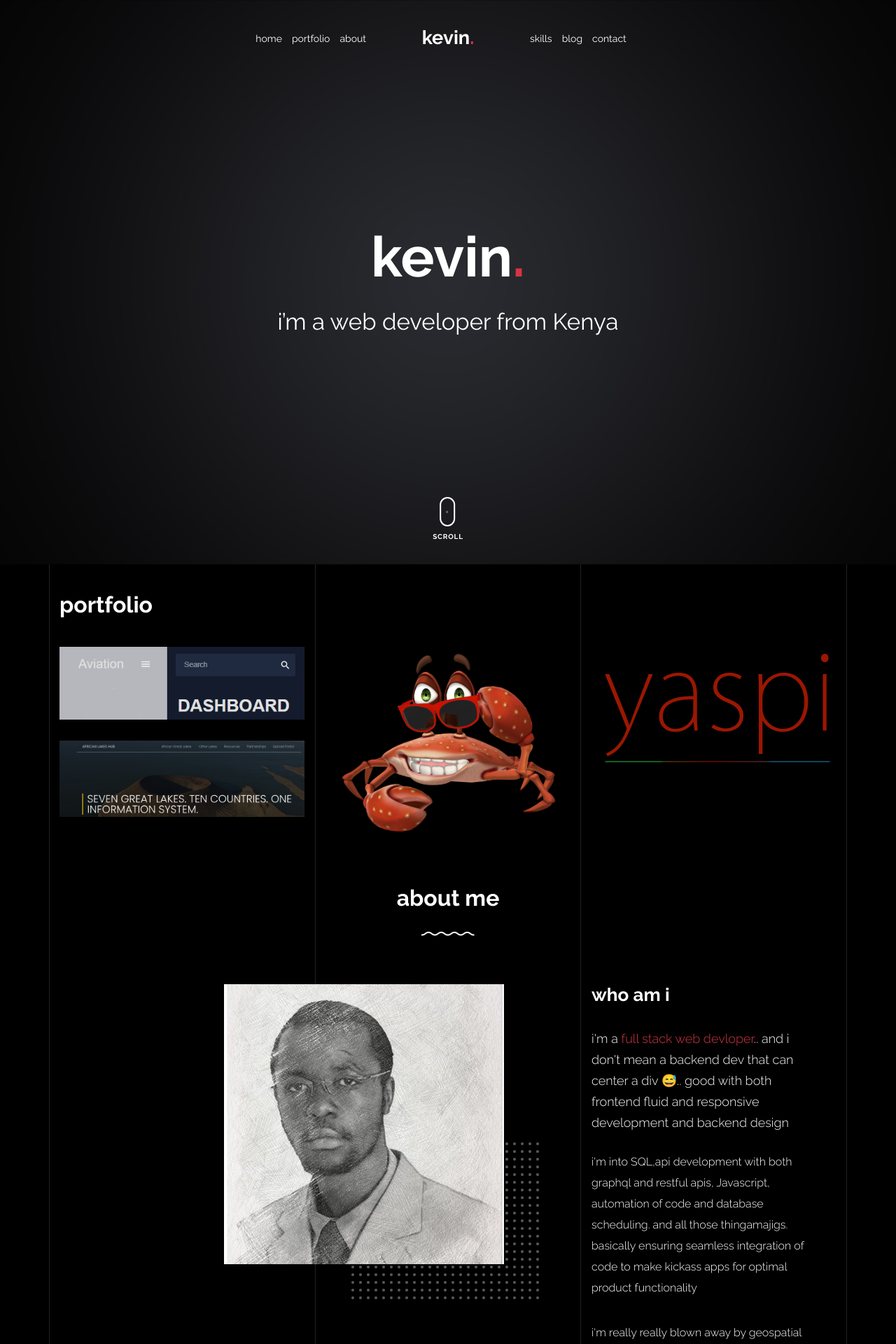
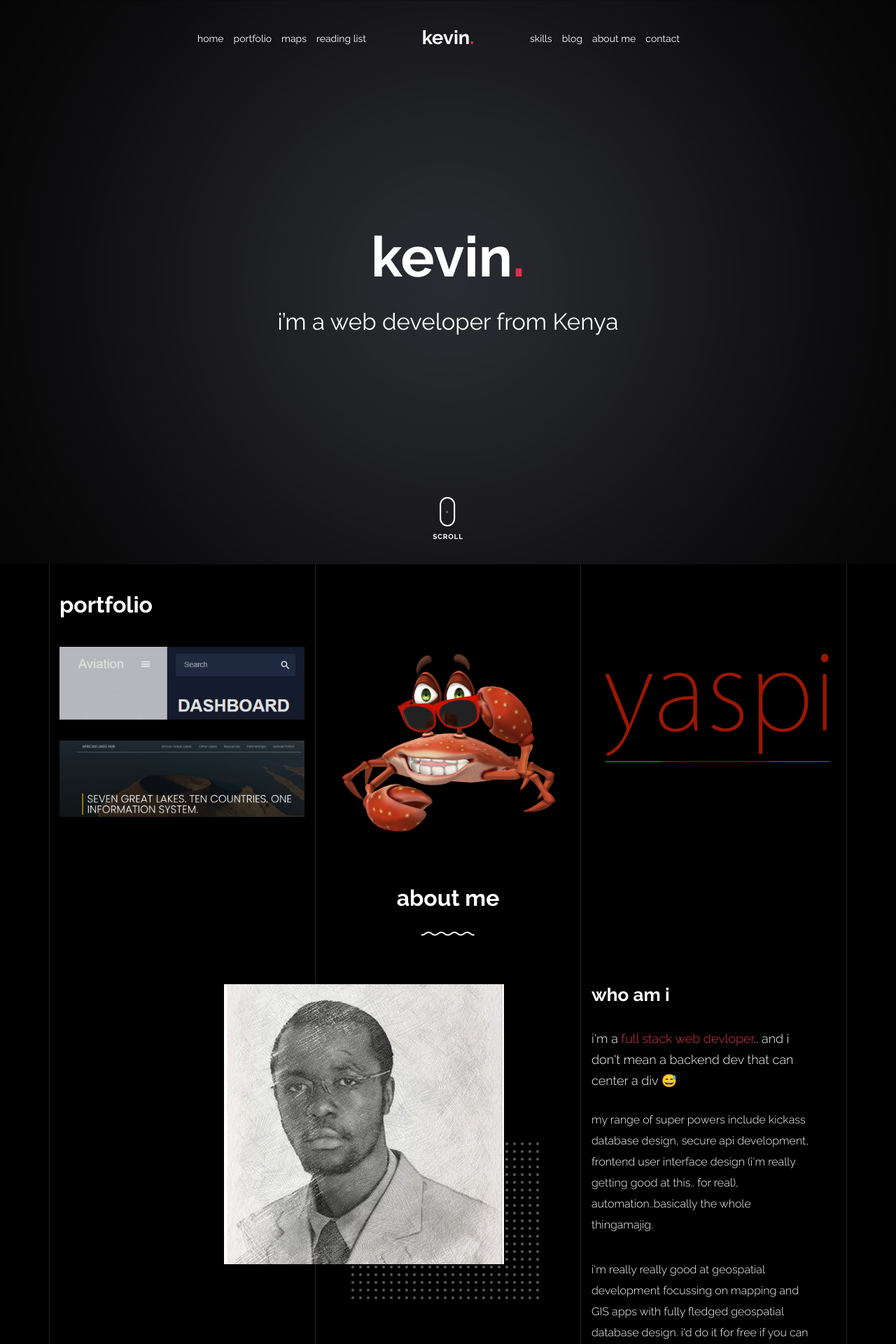
Before and after one commit to odhiambokevin/portfolio, a React (Create React App) app in the folder frontend/: page / in a window 1280 px wide. Shown: the top 1920 px of the page at 70% size. Built offline with nearby package versions, Linux system fonts and the light colour scheme.

Commit message:
refactor: update about me section

```diff
--- a/frontend/src/components/Header.js
+++ b/frontend/src/components/Header.js
@@ -27,7 +27,8 @@ function Header() {
               <ul className="site-nav-ul js-clone-nav text-left d-none d-lg-inline-block">
                 <li><a href="/" className="nav-link">home</a></li>
                 <li><Link to="/#portfolio-section" className="nav-link">portfolio</Link></li>
-                <li><Link to="/#about-section" className="nav-link">about</Link></li>
+                <li><Link to="/#maps-section" className="nav-link">maps</Link></li>
+                <li><Link to="/#reading-section" className="nav-link">reading list</Link></li>
               </ul>
             </div>
             <div className="site-logo pos-absolute">
@@ -37,6 +38,7 @@ function Header() {
               <ul className="site-nav-ul js-clone-nav text-left d-none d-lg-inline-block">
                 <li><Link to="/#services-section" className="nav-link">skills</Link></li>
                 <li><Link to="/#journal-section" className="nav-link">blog</Link></li>
+                <li><Link to="/#about-section" className="nav-link">about me</Link></li>
                 <li><Link to="/#contact-section" className="nav-link">contact</Link></li>
               </ul>
 
--- a/frontend/src/pages/Home.js
+++ b/frontend/src/pages/Home.js
@@ -126,9 +126,9 @@ function Home() {
                 </div>
                 <div className="col-lg-4 pr-lg-5">
                 <h3 className="mb-4 heading-h3"><span className="gsap-reveal">who am i</span></h3>
-                <p className="lead gsap-reveal">i'm a <Link to="http://github.com/odhiambokevin">full stack web devloper</Link>.. and i don't mean a backend dev that can center a div 😅.. good with both frontend fluid and responsive development and backend design</p>
-                <p className="mb-4 gsap-reveal">i'm into SQL,api development with both graphql and restful apis, Javascript, automation of code and database scheduling. and all those thingamajigs. basically  ensuring seamless integration of code to make kickass apps for optimal product functionality </p>
-                <p className="mb-4 gsap-reveal">i'm really really blown away by geospatial development focussing on mapping and GIS apps with fully fledged geospatial database design. i'd do it for free, at an affordable fee of course 😜 Leaflet, Geodjango, postgis,Geoserver,Nginx, React... you get the drift.. you can hit me up <Link to="/#contact-section">here</Link></p>
+                <p className="lead gsap-reveal">i'm a <Link to="http://github.com/odhiambokevin">full stack web devloper</Link>.. and i don't mean a backend dev that can center a div 😅</p>
+                <p className="mb-4 gsap-reveal">my range of super powers include kickass database design, secure api development, frontend user interface design (i'm really getting good at this.. for real), automation..basically the whole thingamajig. </p>
+                <p className="mb-4 gsap-reveal">i'm really really good at geospatial development focussing on mapping and GIS apps with fully fledged geospatial database design. i'd do it for free if you can convince me 😜... you get the drift.. you can hit me up <Link to="/#contact-section">here</Link></p>
                 </div>
             </div>
             </div>
```
